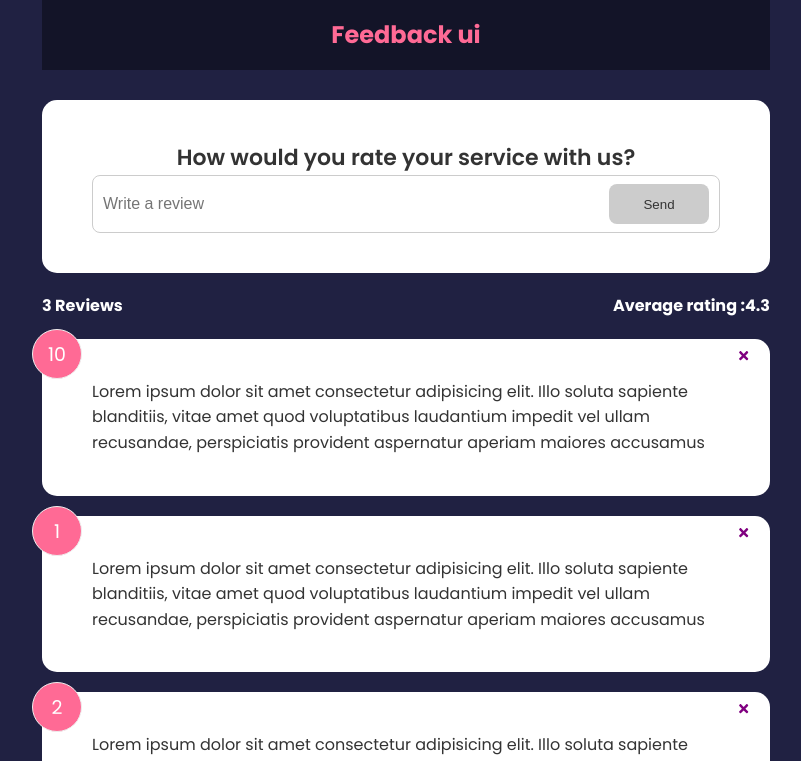
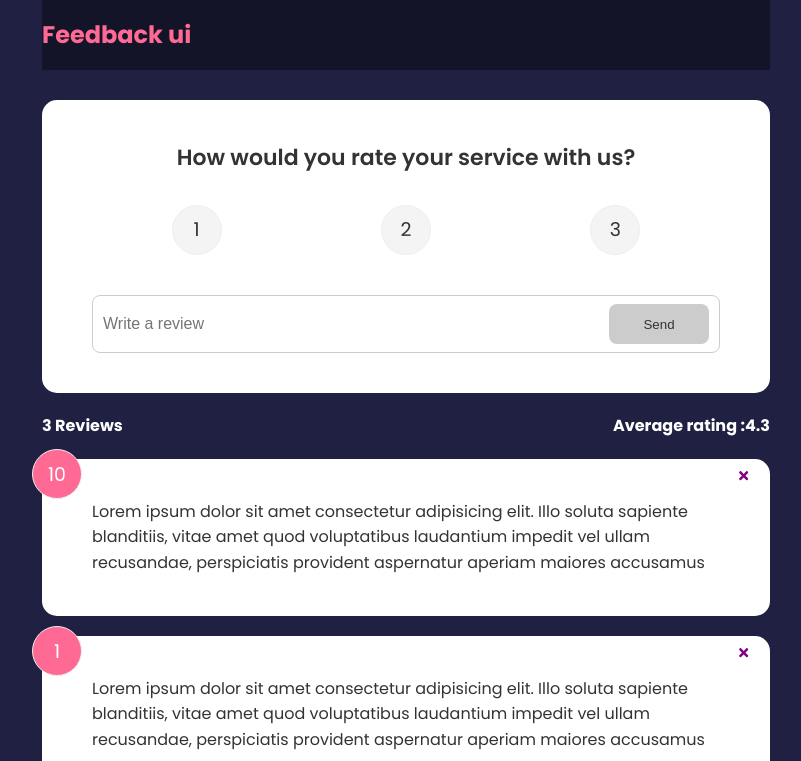
Before and after one commit to nevengerencir/feedbackapp, a React (Create React App) app: page / in a window 1280 px wide. Shown: the top 761 px of the page, without its empty margins (234-1035 px from the left). Built offline with nearby package versions, Linux system fonts and the light colour scheme.

Commit message:
added rating option

```diff
--- a/src/components/FeedbackForm.jsx
+++ b/src/components/FeedbackForm.jsx
@@ -1,8 +1,11 @@
 import { useState } from "react";
 import Card from "./shared/Card";
 import Button from "./shared/Button";
+import RatingSelect from "./RatingSelect";
 function FeedbackForm() {
   const [text, setText] = useState("");
+  const [rating, setRating] = useState(10);
+
   const [btnDisabled, setBtnDisabled] = useState(true);
   const [message, setMessage] = useState("");
 
@@ -19,11 +22,14 @@ function FeedbackForm() {
     }
     setText(e.target.value);
   };
+  const selected = (selected) => {
+    setRating(selected);
+  };
   return (
     <Card>
       <form>
         <h2>How would you rate your service with us?</h2>
-
+        <RatingSelect select={selected} />
         <div className="input-group">
           <input
             type="text"
--- /dev/null
+++ b/src/components/RatingSelect.jsx
@@ -0,0 +1,47 @@
+import { useState } from "react";
+function RatingSelect({ select }) {
+  const [selected, setSelected] = useState(10);
+  const handleChange = (e) => {
+    setSelected(+e.currentTarget.value);
+    select(selected);
+  };
+  return (
+    <ul className="rating">
+      <li>
+        <input
+          type="radio"
+          id="num1"
+          name="rating"
+          value="1"
+          onChange={handleChange}
+          checked={selected === 1}
+        />
+        <label htmlFor="num1">1</label>
+      </li>
+
+      <li>
+        <input
+          type="radio"
+          id="num2"
+          name="rating"
+          value="2"
+          onChange={handleChange}
+          checked={selected === 2}
+        />
+        <label htmlFor="num2">2</label>
+      </li>
+      <li>
+        <input
+          type="radio"
+          id="num3"
+          name="rating"
+          value="3"
+          onChange={handleChange}
+          checked={selected === 3}
+        />
+        <label htmlFor="num3">3</label>
+      </li>
+    </ul>
+  );
+}
+export default RatingSelect;
--- a/src/index.css
+++ b/src/index.css
@@ -27,7 +27,7 @@ header {
   height: 70px;
   width: 100%;
   display: flex;
-  justify-content: center;
+  justify-content: space-between;
   align-items: center;
   margin-bottom: 30px;
 }
@@ -153,7 +153,6 @@ input:focus {
   width: 100px;
   height: 40px;
   cursor: pointer;
-  align-self: center;
 }
 
 .btn-primary {
```
